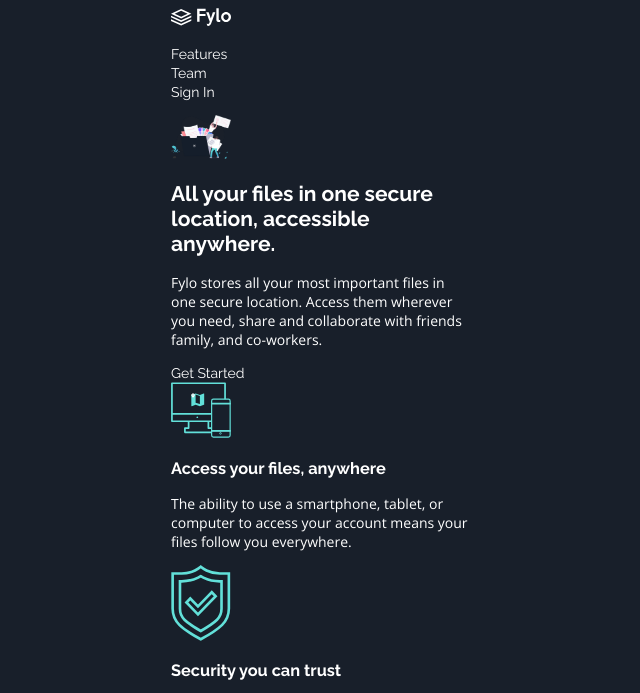
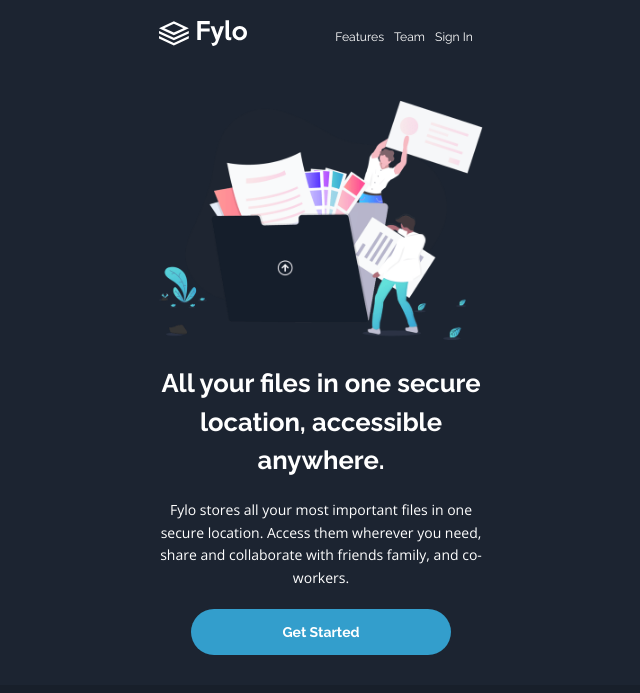
Before and after one commit to ornel77/fylo-dark, a plain HTML site: page index.html in a window 1280 px wide. Shown: the top 693 px of the page, without its empty margins (319-959 px from the left). Drawn offline with nearby package versions, Linux system fonts and the light colour scheme.

Commit message:
nav and hero ok

```diff
--- a/style.css
+++ b/style.css
@@ -13,7 +13,7 @@
 }
 
 * {
-    /* margin: 0; */
+    margin: 0;
     padding: 0;
     box-sizing: border-box;
 }
@@ -23,7 +23,7 @@ body {
     font-size: 14px;
     /* background-image: url('./images/bg-curvy-mobile.svg'); */
     background-repeat: no-repeat;
-    background-size: 100% 100vh;
+    background-size: 10% 10vh;
     background-color: var(--dark-blue-main-bg);
     color: hsl(0, 0%, 100%);
 }
@@ -33,24 +33,96 @@ h1,h2,h3,a,button {
     color:white;
 }
 
+h1 {
+    font-size: 1.6rem;
+    line-height: 1.5;
+}
+
+p{
+    line-height: 1.6;
+}
+
 a {
     text-decoration: none;
     color: white;
     display: inline-block;
+    transition: color 0.4s ease-in-out;
 }
 
 img {
     display: inline-block;
-    width: 20%;
+    width: 100%;
 }
 
 ul {
     list-style: none;
 }
 
+button {
+    border: none;
+    outline: none;
+}
+
 /* ---------------------------------- UTILS --------------------------------- */
 .container {
-    max-width: 300px;
+    max-width: 324px;
     width: 100%;
     margin: auto;
 }
+
+.btn {
+    background-color: var(--blue);
+    padding: 15px 30px;
+    width: 80%;
+    font-weight: 700;
+    border-radius: 40px;
+}
+
+/* -------------------------------------------------------------------------- */
+/*                                   NAVBAR                                   */
+/* -------------------------------------------------------------------------- */
+nav {
+    padding: 20px 0;
+    background-color: var(--dark-blue-intro-bg);
+
+}
+
+.nav-flex {
+    display: flex;
+    justify-content: space-evenly;
+    align-items: center;
+}
+
+.nav-flex img {
+    width: 50%;
+}
+
+.navbar {
+    display: flex;
+}
+
+.navbar li {
+    margin-right: 10px;
+}
+
+.navbar li a {
+    font-size: 0.76rem;
+}
+
+.navbar li a:hover {
+    color: var(--cyan);
+}
+
+/* -------------------------------------------------------------------------- */
+/*                                    HERO                                    */
+/* -------------------------------------------------------------------------- */
+.hero {
+    margin-bottom: 60px;
+    padding: 30px 12px;
+    text-align: center;
+    background-color: var(--dark-blue-intro-bg);
+}
+
+.hero-content h1, .hero-content p {
+    margin: 20px 0;
+}
```
